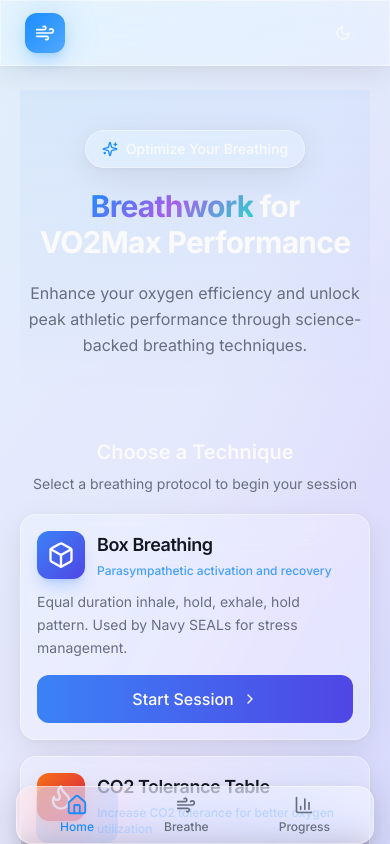
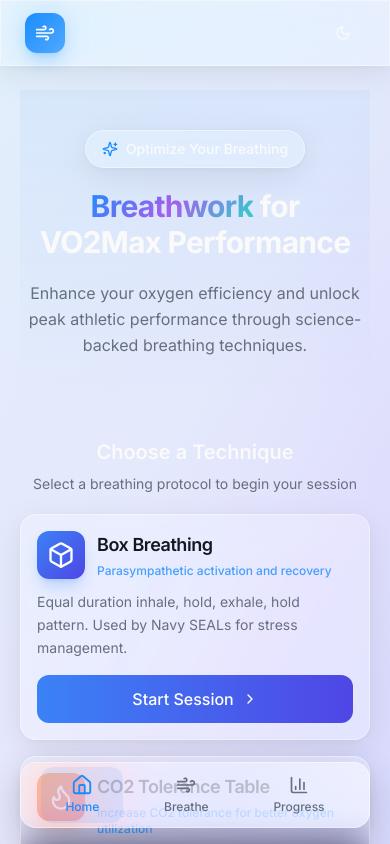
Before and after one commit to anthonylim24/anthonyl.im, a React (Vite) app in the folder frontend/: page /breathwork in a window 390 px wide. Shown: the top 844 px of the page. Built offline with nearby package versions, Linux system fonts and the light colour scheme.

Commit message:
React Grab, CSS

```diff
--- a/frontend/index.html
+++ b/frontend/index.html
@@ -1,6 +1,12 @@
 <!doctype html>
 <html lang="en" class="dark">
   <head>
+    <script type="module">
+      if (import.meta.env.DEV) {
+        import("react-grab");
+        import("@react-grab/cursor/client");
+      }
+    </script>
     <meta charset="UTF-8" />
     <meta name="viewport" content="width=device-width, initial-scale=1.0, viewport-fit=cover, maximum-scale=1.0, user-scalable=no" />
     <meta name="theme-color" content="#030014" />
--- a/frontend/package.json
+++ b/frontend/package.json
@@ -4,7 +4,7 @@
   "version": "0.0.0",
   "type": "module",
   "scripts": {
-    "dev": "vite",
+    "dev": "bunx @react-grab/cursor@latest && bunx @react-grab/claude-code@latest && vite",
     "build": "tsc -b && vite build",
     "lint": "eslint .",
     "preview": "vite preview"
@@ -30,6 +30,7 @@
   },
   "devDependencies": {
     "@eslint/js": "^9.17.0",
+    "@react-grab/cursor": "^0.0.98",
     "@types/node": "^22.10.2",
     "@types/react": "^18.3.18",
     "@types/react-dom": "^18.3.5",
@@ -40,6 +41,7 @@
     "eslint-plugin-react-refresh": "^0.4.16",
     "globals": "^15.14.0",
     "postcss": "^8.4.49",
+    "react-grab": "^0.0.98",
     "tailwindcss": "^3.4.17",
     "typescript": "~5.6.2",
     "typescript-eslint": "^8.18.2",
--- a/frontend/src/components/layout/Navigation.tsx
+++ b/frontend/src/components/layout/Navigation.tsx
@@ -1,3 +1,8 @@
+/**
+ * Navigation.tsx
+ * Bottom navigation bar for mobile devices with dynamic safe area support.
+ * Updated: Added proper padding and safe-bottom margin for dynamic viewports (Chrome iOS).
+ */
 import { Link, useLocation } from 'react-router-dom'
 import { Wind, BarChart3, Home } from 'lucide-react'
 import { cn } from '@/lib/utils'
@@ -19,9 +24,9 @@ export function Navigation() {
   }
 
   return (
-    <nav className="md:hidden fixed bottom-0 left-0 right-0 z-50 px-4 pt-2 pb-4 safe-bottom">
-      <div className="glass-strong rounded-2xl mx-auto max-w-md">
-        <div className="flex items-center justify-around h-14 px-2">
+    <nav className="md:hidden fixed bottom-0 left-0 right-0 z-50 px-5 pt-3 safe-bottom">
+      <div className="glass-strong rounded-2xl mx-auto max-w-md shadow-lg">
+        <div className="flex items-center justify-around h-16 px-3">
           {navItems.map(({ path, label, icon: Icon }) => (
             <Link
               key={path}
--- a/frontend/src/index.css
+++ b/frontend/src/index.css
@@ -38,9 +38,17 @@ body,
   padding-bottom: max(1rem, env(safe-area-inset-bottom));
 }
 
-/* Safe bottom for fixed navigation - adds safe area inset */
+/* Safe bottom for fixed navigation - combines base padding with dynamic safe area */
 .safe-bottom {
-  padding-bottom: env(safe-area-inset-bottom, 0px);
+  /* Base padding + safe area for dynamic viewports (Chrome iOS, Safari) */
+  padding-bottom: calc(1rem + env(safe-area-inset-bottom, 0px));
+}
+
+/* Extra safe margin for very dynamic viewports where toolbar animates */
+@supports (padding-bottom: max(0px, env(safe-area-inset-bottom))) {
+  .safe-bottom {
+    padding-bottom: max(1rem, calc(0.75rem + env(safe-area-inset-bottom, 0px)));
+  }
 }
 
 /* Scrollbar styling */
```
Also changed, not shown: 1 other file (tests, documents, lock files or other folders).
